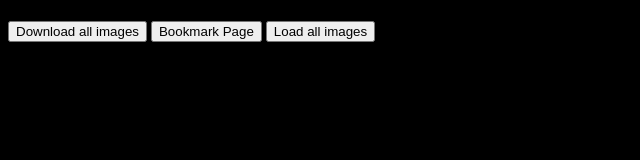
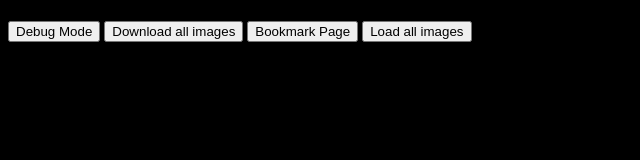
Before and after one commit to 01235813/gallery, a website: page client/articlePage/index.html in a window 1280 px wide. Shown: the whole page, without its empty margins (0-640 px from the left). Drawn offline with Linux system fonts and the light colour scheme; no server answers.

Commit message:
added debug mode

```diff
--- a/client/articlePage/controller.js
+++ b/client/articlePage/controller.js
@@ -3,16 +3,23 @@
 // const requestSvc => requester service
 // const scrollSvc => scroll service
 
-(() => {
+const $ctrl = ((document, window) => {
 
-    document.$p = 0;
+    let $ctrl = {};
 
-    let images = [];
+    $ctrl.$p = 0;
+    $ctrl.images = [];
+
+    $ctrl.debugMode = () => {
+        window.location = window.location = '?debug=1';
+    }
+
+
 
     const getImages = () => new Promise(async (resolve, reject) => {
-        let data = await requestSvc.get(`/api${location.pathname}?p=${document.$p}`, true); // enable aggressive connection
-        document.$p++;
-        images = images.concat(data.images);
+        let data = await requestSvc.get(`/api${location.pathname}?p=${$ctrl.$p}`, true); // enable aggressive connection
+        $ctrl.$p++;
+        $ctrl.images = $ctrl.images.concat(data.images);
         resolve(data);
     });
 
@@ -30,24 +37,24 @@
 
     const processImages = () => new Promise(resolve => {
         getImages().then(data => {
-            images = images.concat(data.images);
-            console.log('images are: ', images);
+            $ctrl.images = $ctrl.images.concat(data.images);
+            console.log('images are: ', $ctrl.images);
             concatImageToPage(data.images);
             resolve(data);
         })
     })
 
     const handleScrollImages = async () => {
-        if (!document.$loadingGalleryFlag && window.innerHeight + window.scrollY > document.body.scrollHeight - 10000) {
-            document.$loadingGalleryFlag = true;
+        if (!$ctrl.$loadingGalleryFlag && window.innerHeight + window.scrollY > document.body.scrollHeight - 10000) {
+            $ctrl.$loadingGalleryFlag = true;
             console.log('loading another page!')
             await processImages();
 
-            document.$loadingGalleryFlag = false;
+            $ctrl.$loadingGalleryFlag = false;
         }
     }
 
-    document.$loadingGalleryFlag = false;
+    $ctrl.$loadingGalleryFlag = false;
 
     document.addEventListener("DOMContentLoaded", async () => {
 
@@ -63,4 +70,6 @@
     // requestSvc.get('https://jsonplaceholder.typicode.com/posts').then(console.log) // test
 
 
-})();
+    return $ctrl;
+
+})(document, window);
--- a/client/articlePage/index.html
+++ b/client/articlePage/index.html
@@ -1,5 +1,6 @@
 <!DOCTYPE html>
 <html lang="en">
+
 <head>
     <meta charset="UTF-8">
     <meta name="viewport" content="width=device-width, initial-scale=1.0">
@@ -9,6 +10,7 @@
             background-color: black;
             color: white;
         }
+
         img {
             max-height: 1000px;
             max-width: 2000px;
@@ -18,11 +20,15 @@
 
     <title>Article Page</title>
 </head>
+
 <body>
     <div id="app">
         <h1 id="title"></h1>
-        <a id="artist_link"><h2 id="artist"></h2></a>
+        <a id="artist_link">
+            <h2 id="artist"></h2>
+        </a>
         <div id="details"></div>
+        <button id="debugMode" onClick="$ctrl.debugMode()">Debug Mode</button>
         <button id="download_all">Download all images</button>
         <button id="bookmark_page">Bookmark Page</button>
         <button id="load_all_images">Load all images</button>
@@ -33,4 +39,5 @@
     <script src="/client/services/request.service.js"></script>
     <script src="/client/articlePage/controller.js"></script>
 </body>
+
 </html>
```
